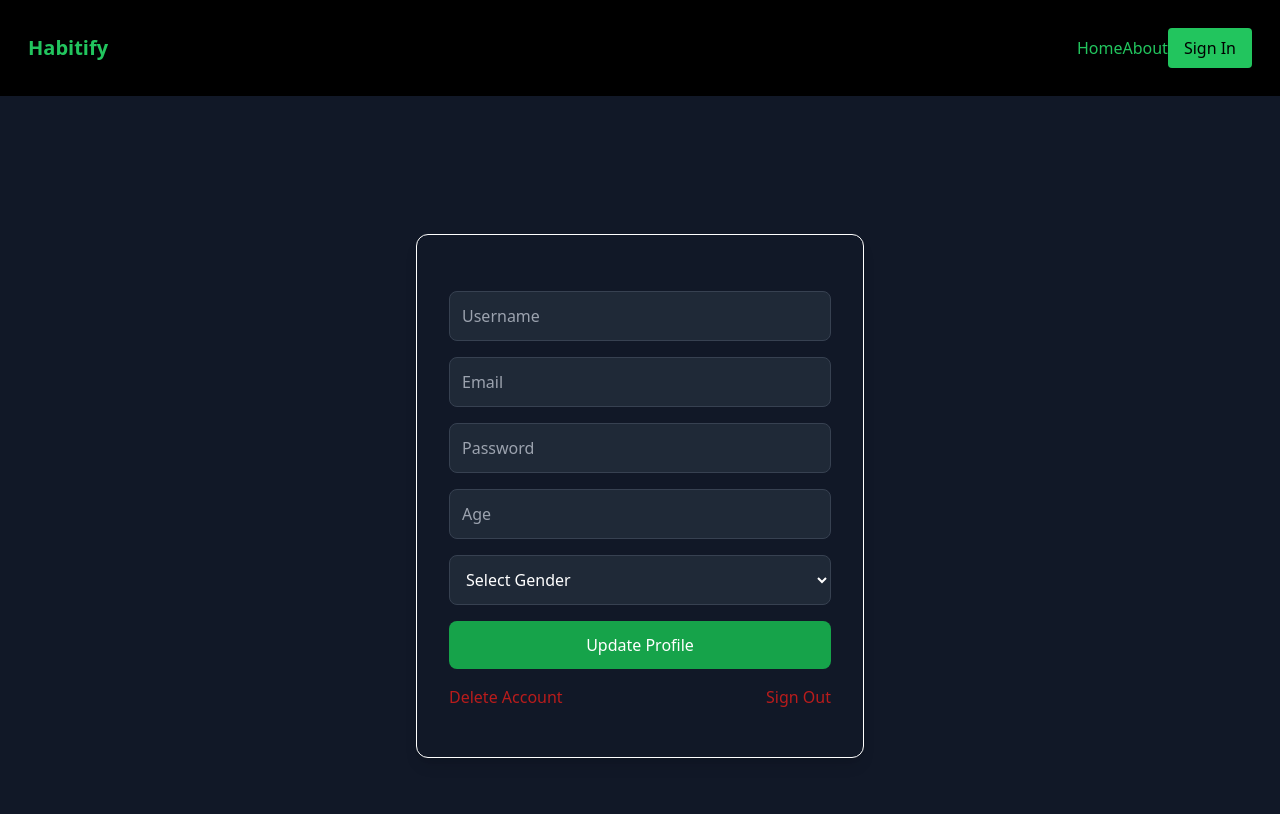
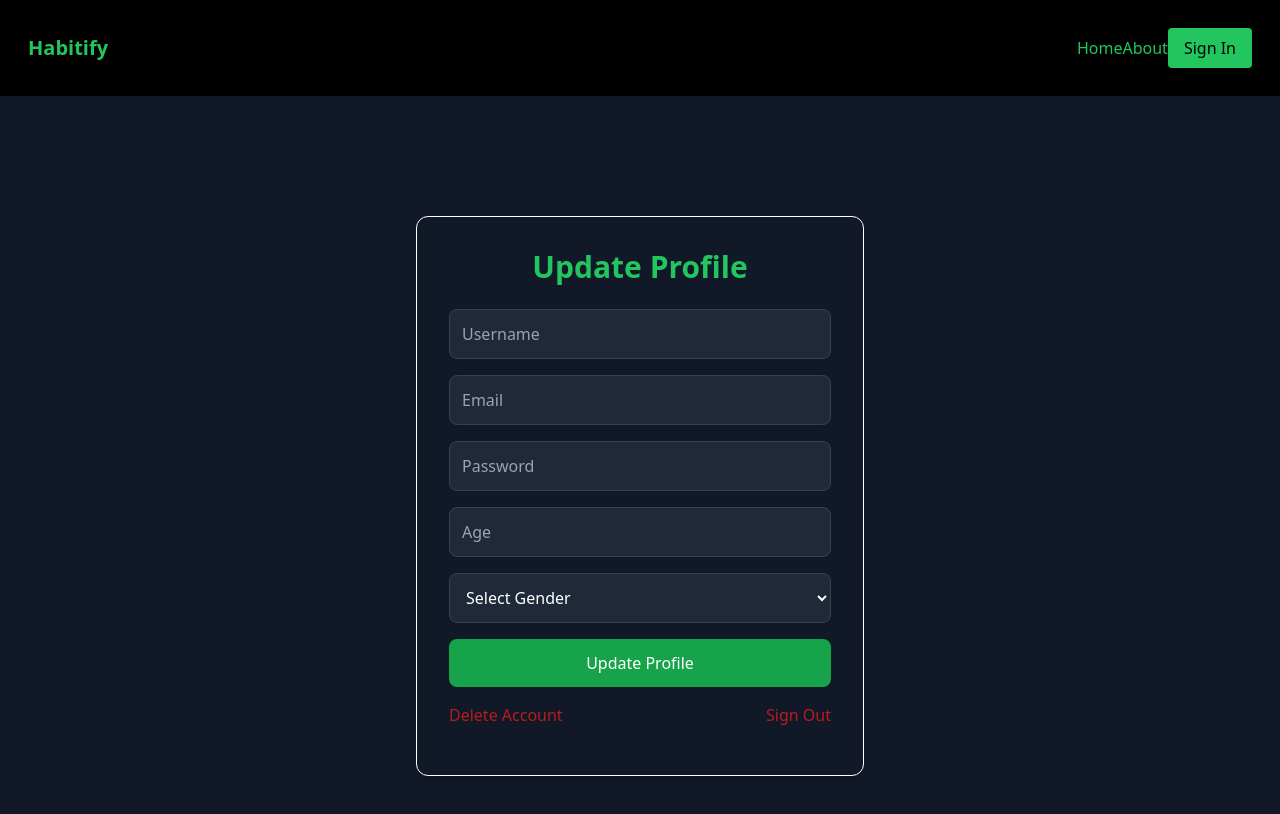
Before and after one commit to A-m-i-t-M/Habitify, a React (Vite) app in the folder Frontend/: page /profile in a window 1280 px wide. Shown: the top 814 px of the page. Built offline with nearby package versions, Linux system fonts and the light colour scheme.

Commit message:
CSS changes in Proflie page

```diff
--- a/Frontend/src/pages/Profile.jsx
+++ b/Frontend/src/pages/Profile.jsx
@@ -73,7 +73,7 @@ export default function Profile() {
 
   return <div className='bg-gray-900 flex items-center justify-center min-h-screen bg-cover bg-center px-4'>
   <div className='bg-gray-900 text-white p-8 rounded-xl shadow-lg w-full max-w-md border border-white'>
-      <h1 className='text-3xl font-bold text-center mb-6 text-green-500'> </h1>
+      <h1 className='text-3xl font-bold text-center mb-6 text-green-500'> Update Profile </h1>
       <form className='flex flex-col gap-4' onSubmit={handleSubmit}>
           <input
               placeholder= "Username"
```
